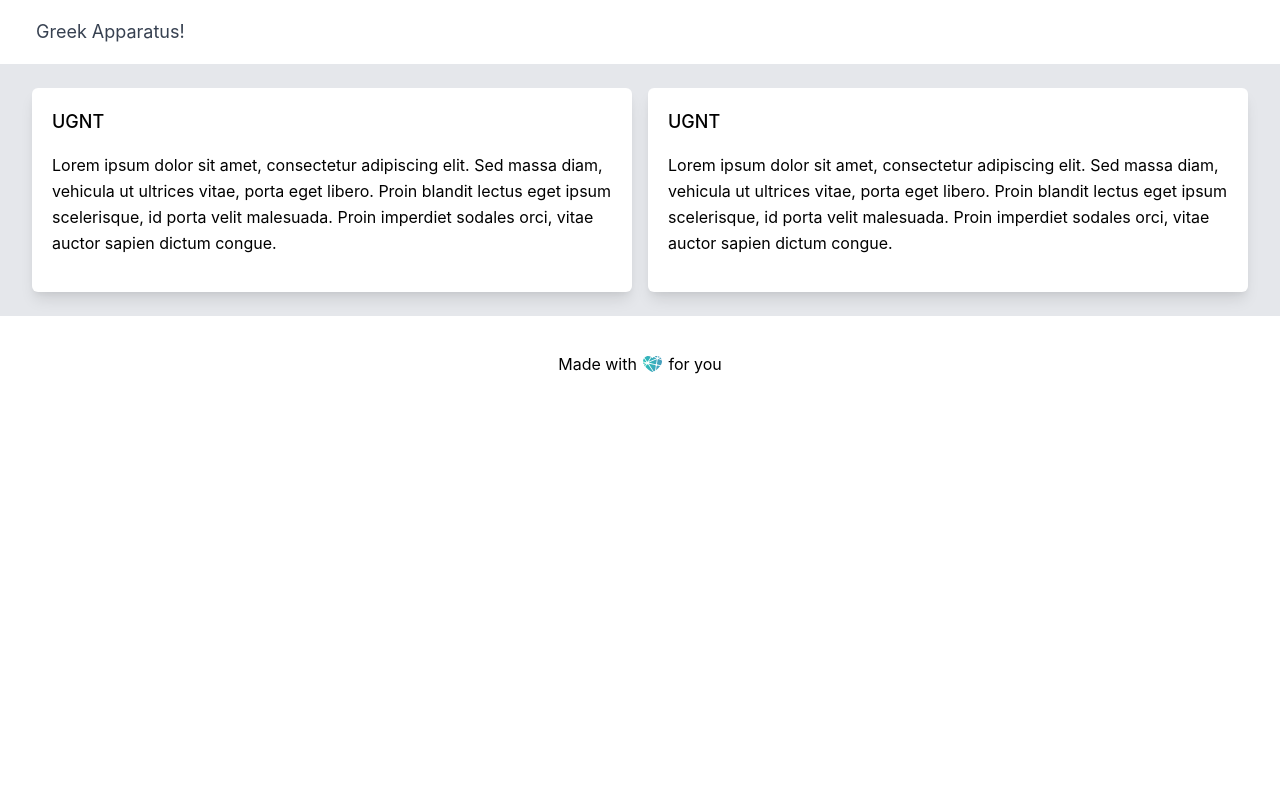
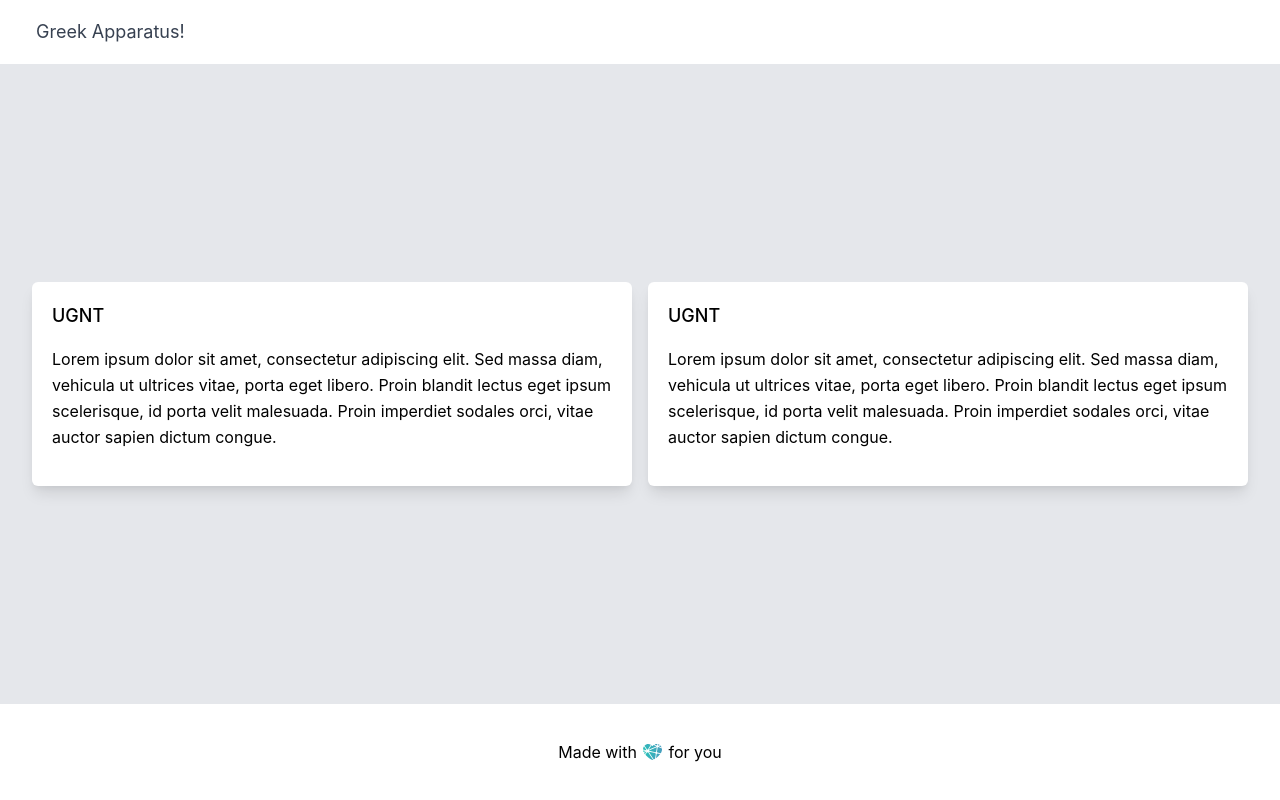
Before and after one commit to unfoldingWord-box3/greek-apparatus-app, a Next.js app: page / in a window 1280 px wide. Built offline with nearby package versions, Linux system fonts and the light colour scheme.

Commit message:
Fix for main tag

```diff
--- a/src/components/Layout.js
+++ b/src/components/Layout.js
@@ -13,7 +13,7 @@
         <link rel="icon" href="/favicon.ico" />
       </Head>
       <Header title='Greek Apparatus!'/>
-      <main className='flex flex-col justify-center items-center py-4 px-6 bg-gray-200'>
+      <main className='flex flex-1 flex-col justify-center items-center py-4 px-6 bg-gray-200'>
         {children}
       </main>
       <Footer/>
```
